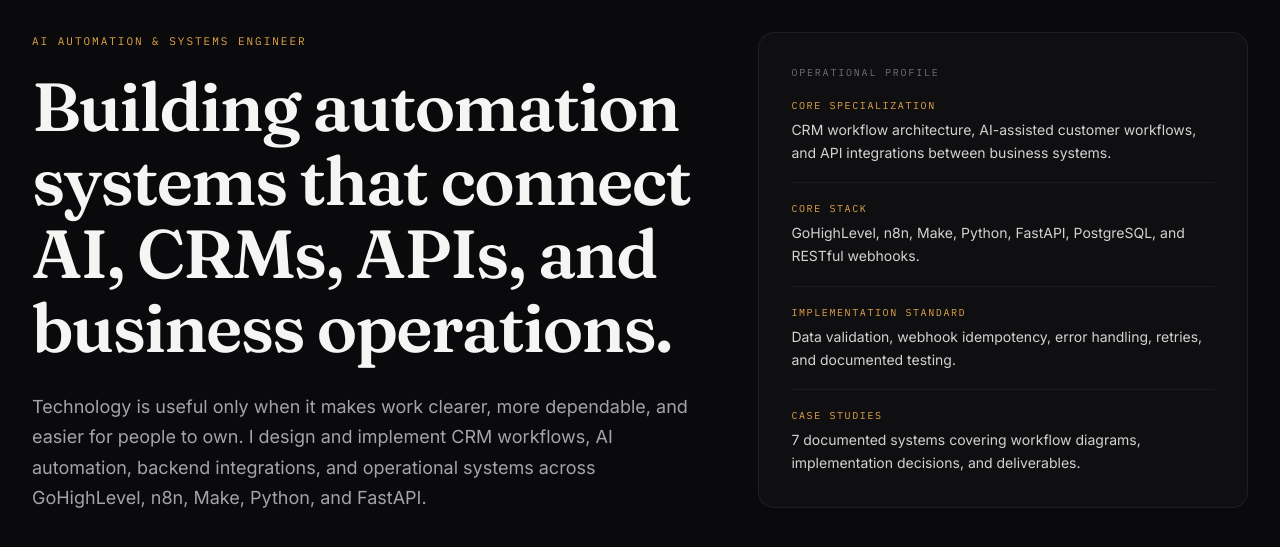
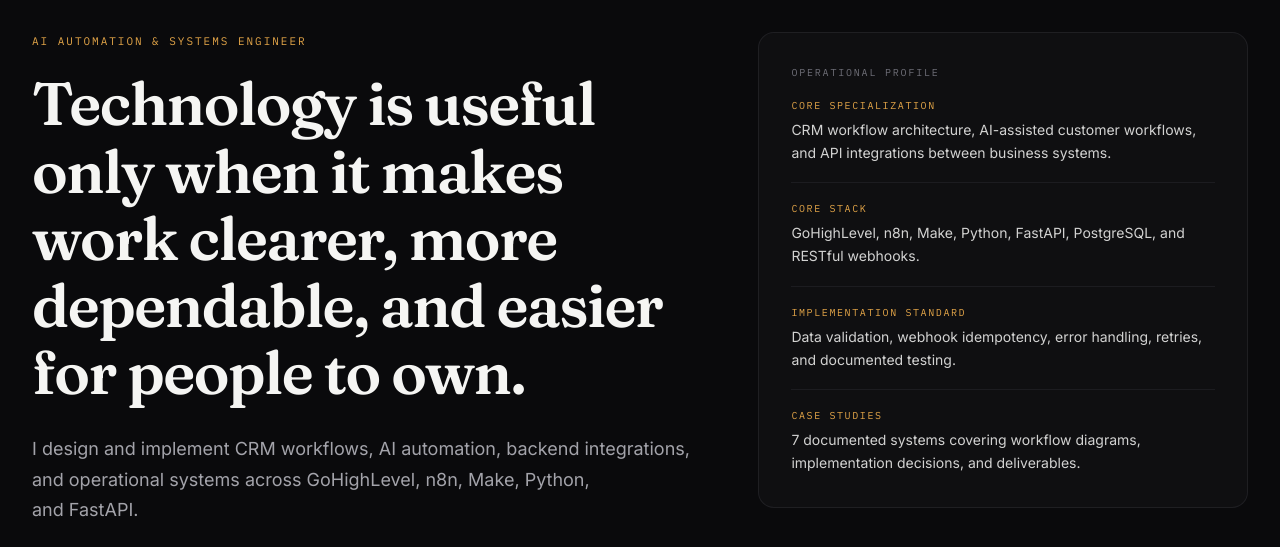
Before and after one commit to syed-daniyalH/muhammad-daniyal-portfolio, a Next.js app: page / in a window 1280 px wide. Shown: the part 128-675 px from the top of the page. Built offline with nearby package versions, Linux system fonts and the light colour scheme; no server answers.

Commit message:
feat: update hero H1 to core philosophy statement with refined typography

```diff
--- a/components/home/hero-section.tsx
+++ b/components/home/hero-section.tsx
@@ -52,13 +52,13 @@ export function HeroSection(): React.JSX.Element {
 
             <h1
               id="hero-title"
-              className="mt-5 text-[2.75rem] font-semibold leading-[1.08] tracking-[-0.025em] text-foreground sm:text-[3.5rem] lg:text-[4.25rem]"
+              className="mt-5 text-[2.25rem] font-semibold leading-[1.12] tracking-[-0.025em] text-foreground sm:text-[3.1rem] lg:text-[3.75rem]"
             >
-              Building automation systems that connect AI, CRMs, APIs, and business operations.
+              Technology is useful only when it makes work clearer, more dependable, and easier for people to own.
             </h1>
 
             <p className="mt-7 max-w-2xl text-base leading-relaxed text-muted sm:text-lg">
-              Technology is useful only when it makes work clearer, more dependable, and easier for people to own. I design and implement CRM workflows, AI automation, backend integrations, and operational systems across GoHighLevel, n8n, Make, Python, and FastAPI.
+              I design and implement CRM workflows, AI automation, backend integrations, and operational systems across GoHighLevel, n8n, Make, Python, and FastAPI.
             </p>
 
             <div className="mt-9 flex flex-wrap items-center gap-3">
```
